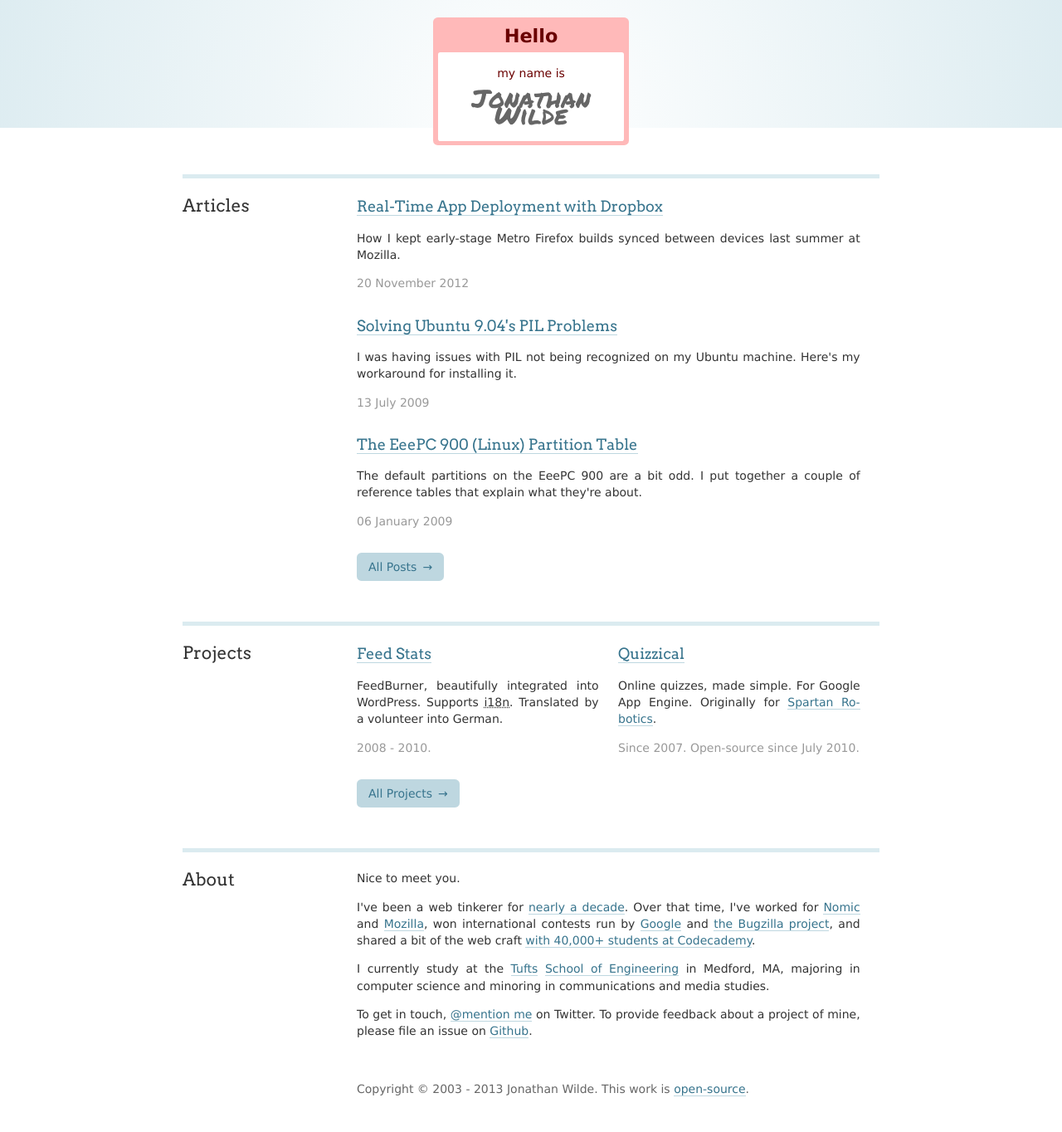
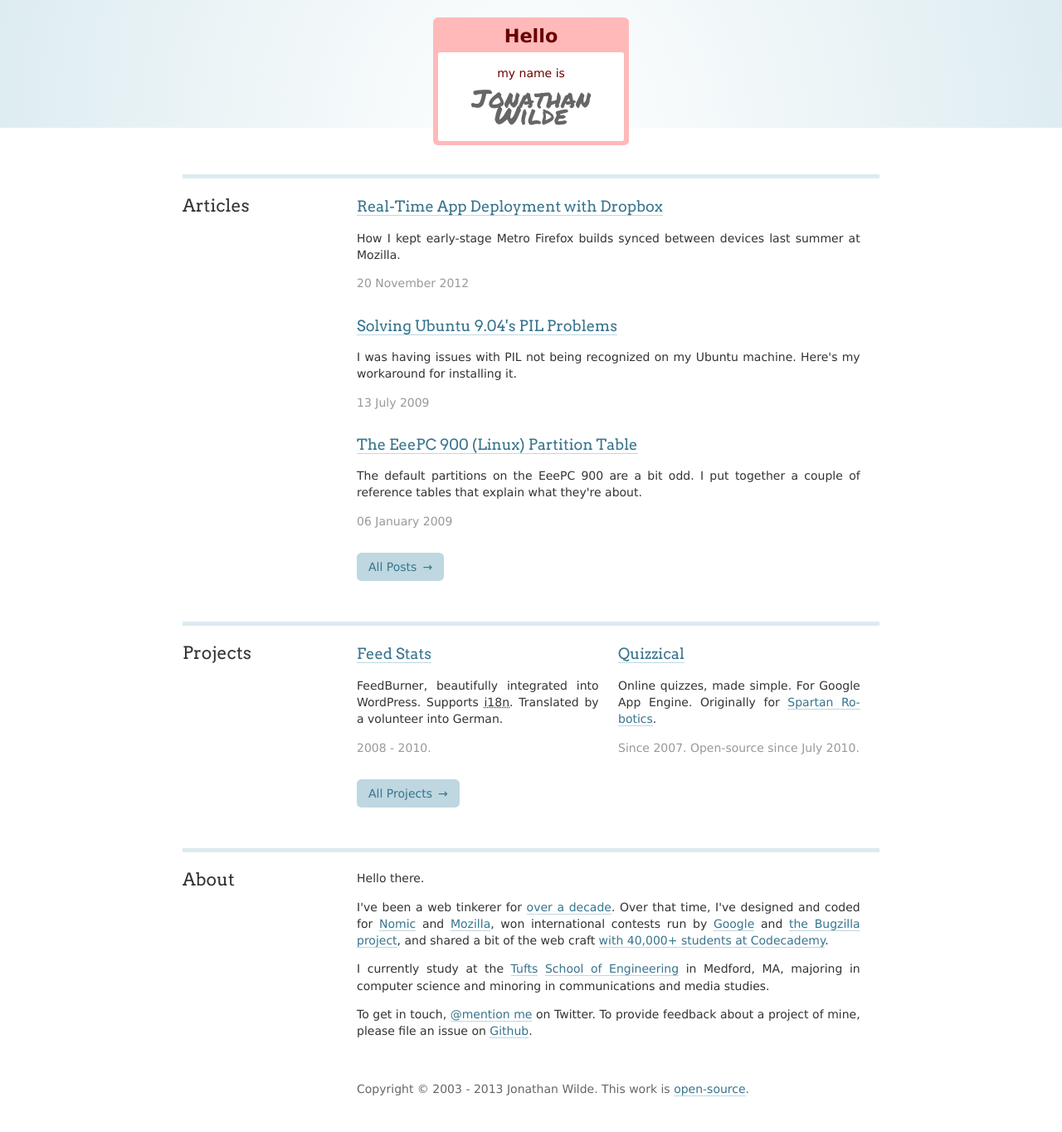
Before and after one commit to hellojwilde/hellojwilde.github.io, a Jekyll site: the page built from index.html, in a window 1280 px wide. Shown: the whole page at 83% size. Built offline with Jekyll 4.4.1, drawn with Linux system fonts in a browser that asks for light colours; nearby versions of some CDN libraries.

Commit message:
10th webiversary.

```diff
--- a/index.html
+++ b/index.html
@@ -81,12 +81,12 @@
 
     <div class="content summary">
         <p>
-            Nice to meet you.
+            Hello there.
         </p>
         <p>
             I've been a web tinkerer for
-            <a href="http://whois.domaintools.com/speedbreeze.com">nearly a decade</a>.
-            Over that time, I've worked for <a href="http://www.nomic.com/">Nomic</a> and
+            <a href="http://whois.domaintools.com/speedbreeze.com">over a decade</a>.
+            Over that time, I've designed and coded for <a href="http://www.nomic.com/">Nomic</a> and
             <a href="https://twitter.com/asadotzler/status/254061464795619330">Mozilla</a>,
             won international contests run by
             <a href="http://code.google.com/opensource/ghop/2007-8/grandprize.html">Google</a> and
```
